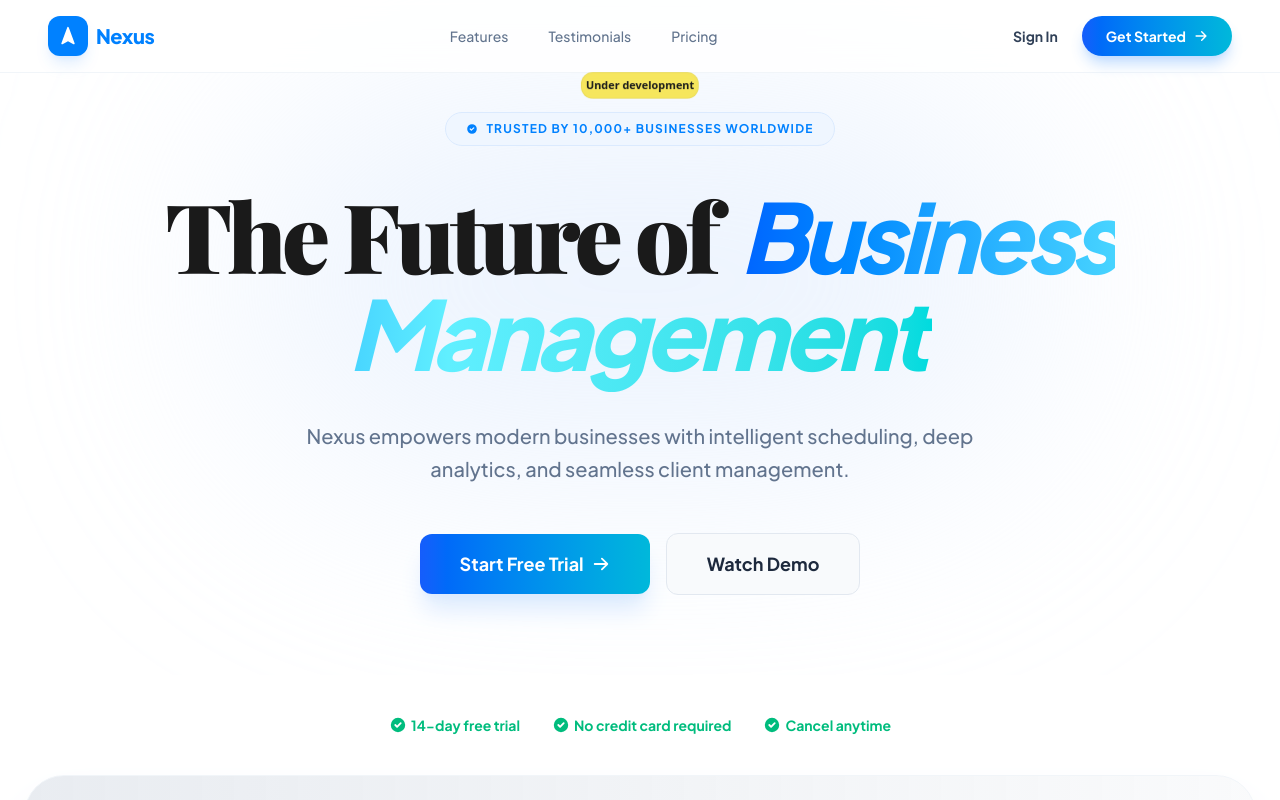
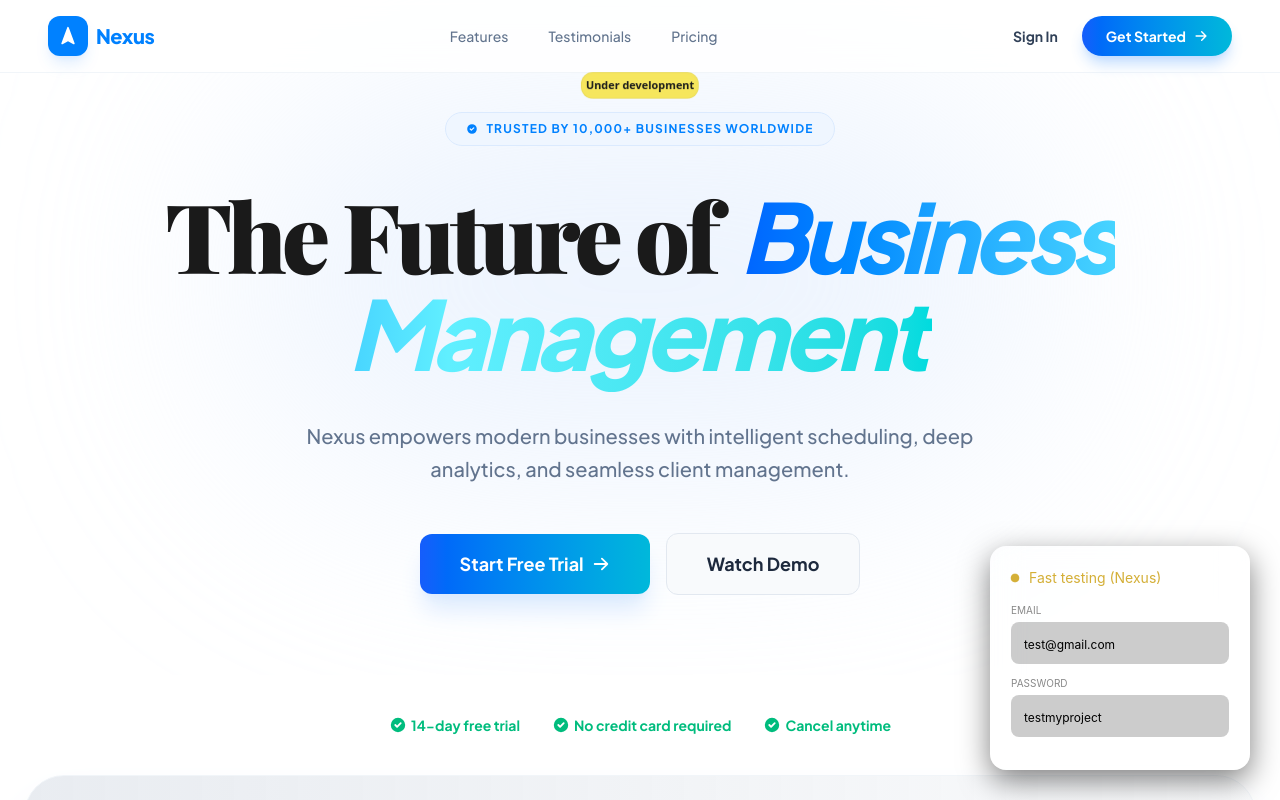
Before and after one commit to hocinuesse/appointments-system, a React (Vite) app: page / in a window 1280 px wide. Shown: the top 800 px of the page. Built offline with nearby package versions, Linux system fonts and the light colour scheme; no server answers.

Commit message:
add testing account

```diff
--- a/src/App.jsx
+++ b/src/App.jsx
@@ -60,7 +60,7 @@ function App() {
         <Routes>
           <Route path="/" element={<MainPage />} />
           <Route path="/login" element={<LoginUI />} />
-          <Route path="/signup" element={<SignUp />} />
+          {/* <Route path="/signup" element={<SignUp />} /> */}
         </Routes>
       ) : (
         <div className="nav-side">
--- a/src/login/MainPage.jsx
+++ b/src/login/MainPage.jsx
@@ -1,4 +1,5 @@
 import React, { useEffect, useState } from "react";
+import "./test.css";
 import { HiArrowRight, HiCheckCircle, HiMenu, HiX } from "react-icons/hi";
 import {
   HiOutlineCalendar,
@@ -21,6 +22,30 @@ const MainPage = () => {
 
   return (
     <>
+      {/* for testing */}
+      <div class="demo-account-card">
+        <div class="card-header">
+          <span class="pulse-icon"></span>
+          <h3>Fast testing (Nexus)</h3>
+        </div>
+
+        <div class="account-details">
+          <div class="detail-item" onclick="copyToClipboard('demo@nexus.com')">
+            <label>Email</label>
+            <div class="value-box">
+              <span>test@gmail.com</span>
+            </div>
+          </div>
+
+          <div class="detail-item" onclick="copyToClipboard('123456')">
+            <label>Password</label>
+            <div class="value-box">
+              <span>testmyproject</span>
+            </div>
+          </div>
+        </div>
+      </div>
+
       <div className="warning">Under development</div>
       <div className="min-h-screen bg-white text-[#1a1a1a] font-['Plus_Jakarta_Sans'] antialiased">
         {/* --- 1. Navbar --- */}
@@ -37,7 +62,7 @@ const MainPage = () => {
             </div>
 
             {/* Desktop Links - تظهر من md فأكبر */}
-            <div className="hidden md:!flex gap-10 font-medium text-slate-500 text-sm">
+            <div className="hidden md:flex! gap-10 font-medium text-slate-500 text-sm">
               <a
                 href="#features"
                 className="hover:text-blue-600 transition-colors"
@@ -60,7 +85,7 @@ const MainPage = () => {
 
             {/* Desktop Auth & Mobile Toggle */}
             <div className="flex items-center gap-6">
-              <div className="hidden md:!flex items-center gap-6">
+              <div className="hidden md:flex! items-center gap-6">
                 <Link
                   to="/login"
                   className="text-sm font-bold text-slate-700 hover:text-blue-600 transition-colors"
@@ -68,7 +93,7 @@ const MainPage = () => {
                   Sign In
                 </Link>
                 <Link
-                  to="/signup"
+                  // to="/signup"
                   className="bg-linear-to-r from-blue-600 to-cyan-500 text-white px-6 py-2.5 rounded-full text-sm font-bold flex items-center gap-2 shadow-lg shadow-blue-200"
                 >
                   Get Started <HiArrowRight />
@@ -108,7 +133,7 @@ const MainPage = () => {
                   Sign In
                 </Link>
                 <Link
-                  to="/signup"
+                  // to="/signup"
                   className="bg-[#0081ff] text-white py-4 rounded-xl text-center font-bold"
                 >
                   Get Started
@@ -159,7 +184,7 @@ const MainPage = () => {
             data-aos-delay="200"
           >
             <Link
-              to="/signup"
+              // to="/signup"
               className="w-full sm:w-auto bg-linear-to-r from-blue-600 to-cyan-500 text-white px-6 py-3 sm:px-10 sm:py-4 rounded-xl text-base sm:text-lg font-bold shadow-xl shadow-blue-100 flex items-center justify-center gap-2 transition-transform active:scale-95"
             >
               Start Free Trial <HiArrowRight />
--- /dev/null
+++ b/src/login/test.css
@@ -0,0 +1,73 @@
+.demo-account-card {
+  position: fixed;
+  bottom: 30px;
+  right: 30px;
+  width: 260px;
+  background: rgba(255, 255, 255, 0.05);
+  backdrop-filter: blur(15px);
+  border: 1px solid rgba(255, 255, 255, 0.1);
+  border-radius: 16px;
+  padding: 20px;
+  box-shadow: 0 10px 30px rgba(0,0,0,0.5);
+  z-index: 1000;
+  font-family: 'Inter', sans-serif;
+}
+
+.card-header {
+  display: flex;
+  align-items: center;
+  gap: 10px;
+  margin-bottom: 15px;
+}
+
+.card-header h3 {
+  font-size: 14px;
+  color: #D4AF37;
+  margin: 0;
+}
+
+.pulse-icon {
+  width: 8px;
+  height: 8px;
+  background: #D4AF37;
+  border-radius: 50%;
+  box-shadow: 0 0 0 rgba(212, 175, 55, 0.4);
+  animation: pulse 2s infinite;
+}
+
+.detail-item {
+  margin-bottom: 12px;
+}
+
+.detail-item label {
+  display: block;
+  font-size: 10px;
+  text-transform: uppercase;
+  color: #888;
+  margin-bottom: 4px;
+}
+
+.value-box {
+  background: rgba(0, 0, 0, 0.2);
+  padding: 8px 12px;
+  border-radius: 8px;
+  border: 1px solid transparent;
+  transition: 0.3s;
+}
+
+.value-box:hover {
+  border-color: #D4AF37;
+  background: rgba(212, 175, 55, 0.05);
+}
+
+.value-box span {
+  font-size: 12px;
+  color: #000000;
+}
+
+
+@keyframes pulse {
+  0% { box-shadow: 0 0 0 0 rgba(212, 175, 55, 0.7); }
+  70% { box-shadow: 0 0 0 10px rgba(212, 175, 55, 0); }
+  100% { box-shadow: 0 0 0 0 rgba(212, 175, 55, 0); }
+}
```
